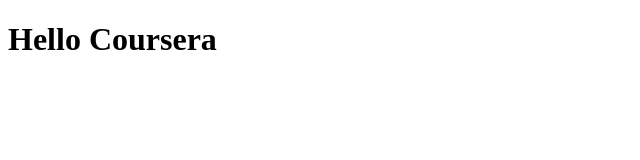
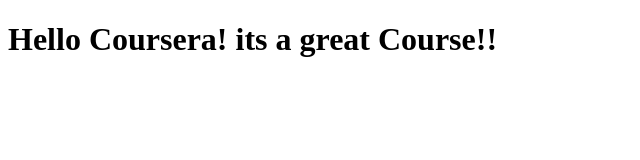
Before and after one commit to cuajo/coursera-test, a plain HTML site: page site/index.html in a window 1280 px wide. Shown: the whole page, without its empty margins (0-640 px from the left). Drawn offline with Linux system fonts and the light colour scheme.

Commit message:
Add a line at index.html

```diff
--- a/site/index.html
+++ b/site/index.html
@@ -4,6 +4,6 @@
 	<title>Hello Coursera</title>
 </head>
 <body>
-	<h1>Hello Coursera</h1>
+	<h1>Hello Coursera! its a great Course!!</h1>
 </body>
 </html>
```
